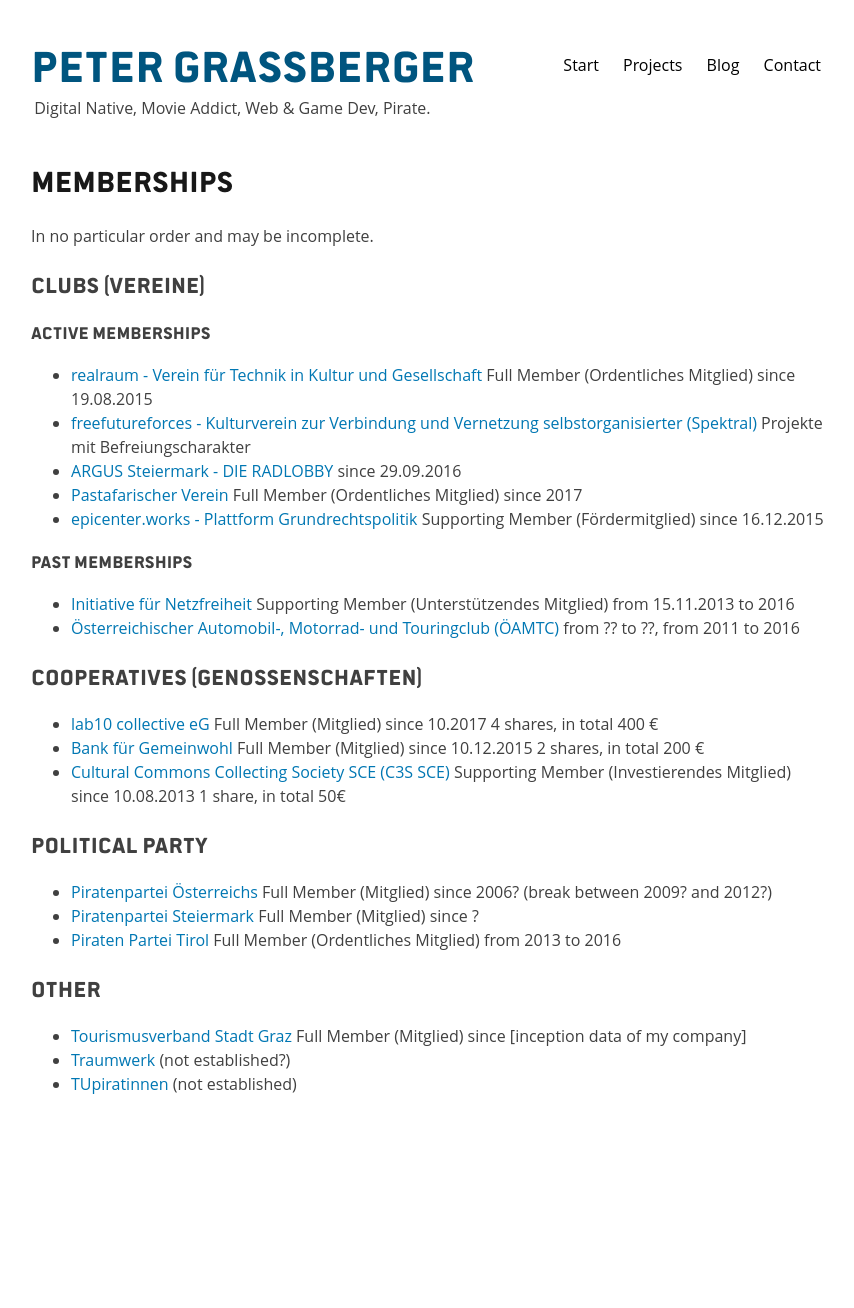
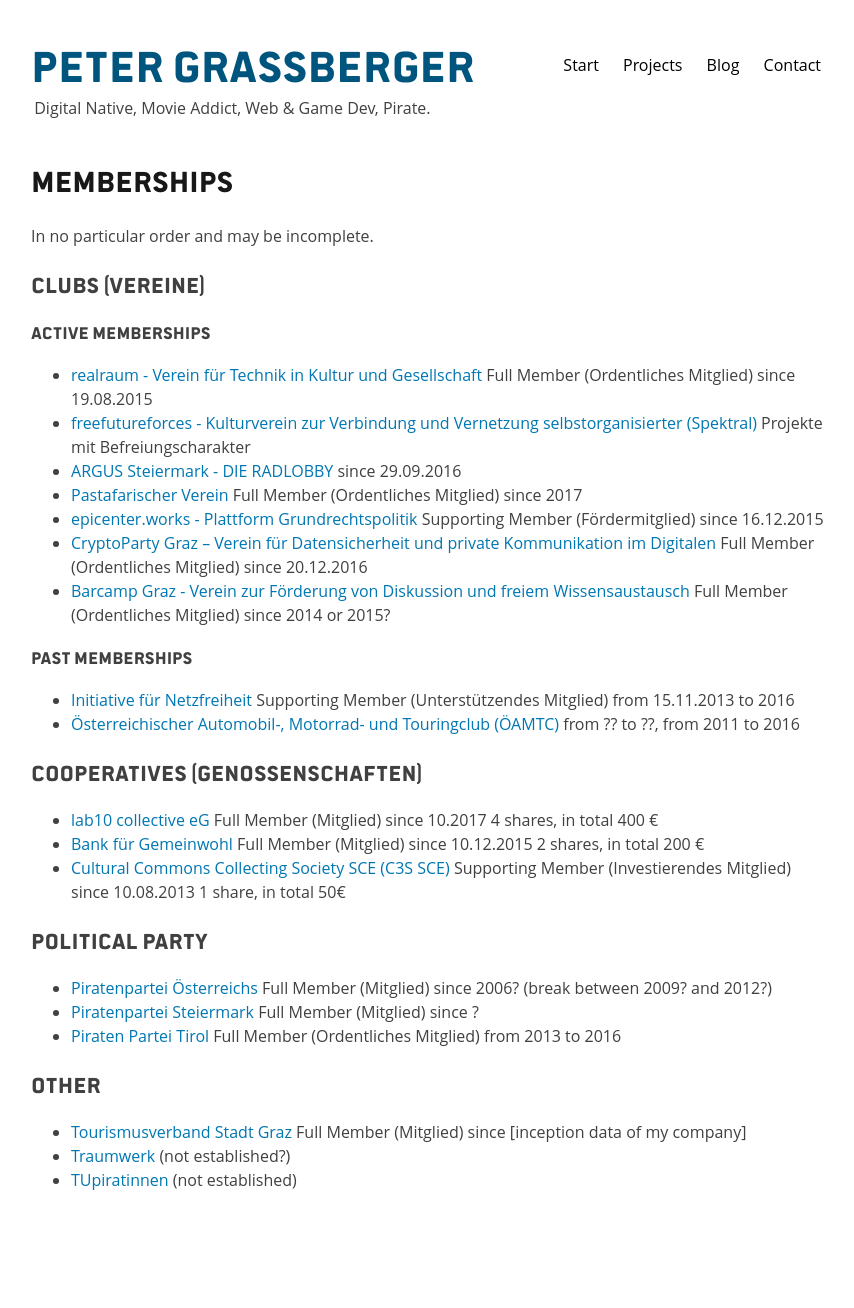
Before and after one commit to PeterTheOne/petergrassbergerat-2018, a Jekyll site: the page built from memberships.html, in a window 1280 px wide. Shown: the whole page, without its empty margins (209-1063 px from the left). Built offline with Jekyll 4.4.1, drawn with Linux system fonts in a browser that asks for light colours; comment, search, counter and statistics services are not loaded; before the commit the page ends 1212 px from its top, so only the background shows below that.

Commit message:
add cryptoparty and barcamp memberships

```diff
--- a/memberships.html
+++ b/memberships.html
@@ -34,6 +34,16 @@
         <a href="https://epicenter.works/">epicenter.works - Plattform Grundrechtspolitik</a>
         Supporting Member (Fördermitglied)
         since 16.12.2015
+    </li>
+    <li>
+        <a href="https://cryptoparty.at/graz">CryptoParty Graz – Verein für Datensicherheit und private Kommunikation im Digitalen</a>
+        Full Member (Ordentliches Mitglied)
+        since 20.12.2016
+    </li>
+    <li>
+        <a href="http://barcamp-graz.at/">Barcamp Graz - Verein zur Förderung von Diskussion und freiem Wissensaustausch</a>
+        Full Member (Ordentliches Mitglied)
+        since 2014 or 2015?
     </li>
     <!--<li>
         Unipiraten Österreich - Verein zur Förderung von Transparenz und Demokratie an
```
